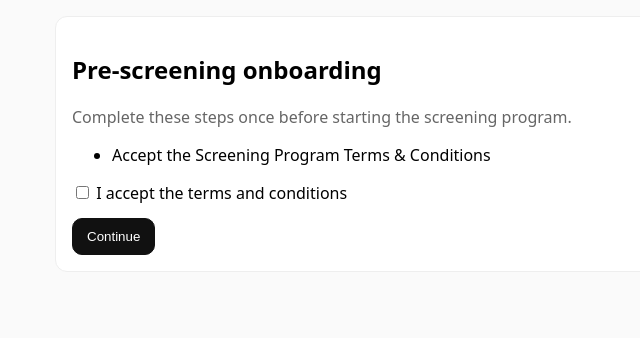
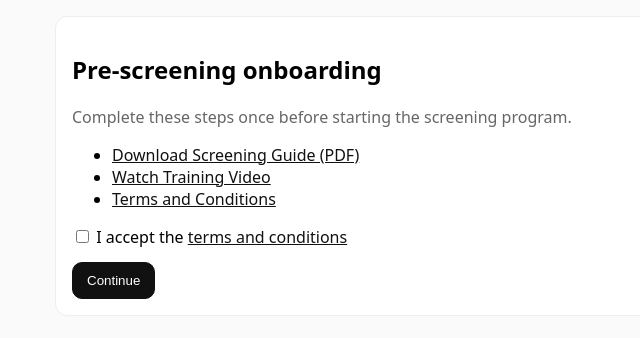
Before and after one commit to admin-masters/nutrilife, a Django app: page /screening-program/admin/onboarding/ in a window 1280 px wide. Shown: the top 338 px of the page, without its empty margins (155-795 px from the left). Run offline with Django 5.2, Linux system fonts and the light colour scheme; a user stored in the database is signed in; tables that the repository leaves empty hold one stand-in row (values such as "Sample post"); parts of the project's set-up code (start-up, migrations or seed data) failed here and were passed over.

Commit message:
Minor template chanegs on the pre screening onboarding page

```diff
--- a/backend/nutrilift/settings.py
+++ b/backend/nutrilift/settings.py
@@ -246,3 +246,5 @@ SCREENING_TRAINING_VIDEO_URL = os.getenv("SCREENING_TRAINING_VIDEO_URL", "")
 
 # Academic year start month (India often June)
 SCREENING_ACADEMIC_YEAR_START_MONTH = int(os.getenv("SCREENING_ACADEMIC_YEAR_START_MONTH", "6"))
+
+SCREENING_TERMS_URL = os.getenv("SCREENING_TERMS_URL", "")
--- a/backend/screening_only/views.py
+++ b/backend/screening_only/views.py
@@ -475,6 +475,7 @@ def admin_onboarding(request: HttpRequest) -> HttpResponse:
 
     guide_url = getattr(settings, "SCREENING_GUIDE_URL", "")
     training_url = getattr(settings, "SCREENING_TRAINING_VIDEO_URL", "")
+    terms_url = getattr(settings, "SCREENING_TERMS_URL", "") or "#"
 
     return render(
         request,
@@ -484,6 +485,7 @@ def admin_onboarding(request: HttpRequest) -> HttpResponse:
             "accepted": accepted,
             "guide_url": guide_url,
             "training_url": training_url,
+            "terms_url": terms_url,
         },
     )
 
--- a/backend/templates/screening_only/admin_onboarding.html
+++ b/backend/templates/screening_only/admin_onboarding.html
@@ -18,16 +18,16 @@
     <p class="muted">Complete these steps once before starting the screening program.</p>
 
     <ul>
-      {% if guide_url %}<li><a class="link" href="{{ guide_url }}" target="_blank">Download Screening Guide (PDF)</a></li>{% endif %}
-      {% if training_url %}<li><a class="link" href="{{ training_url }}" target="_blank">Watch Training Video</a></li>{% endif %}
-      <li>Accept the Screening Program Terms & Conditions</li>
+      <li><a class="link" href="{{ guide_url }}" target="_blank">Download Screening Guide (PDF)</a></li>
+      <li><a class="link" href="{{ training_url }}" target="_blank">Watch Training Video</a></li>
+      <li><a class="link" href="{{ terms_url }}" target="_blank">Terms and Conditions</a></li>
     </ul>
 
     <form method="post">
       {% csrf_token %}
       <label style="display:block;margin-top:12px;">
         <input type="checkbox" name="accept_terms" {% if accepted %}checked{% endif %}/>
-        I accept the terms and conditions
+        I accept the <a class="link" href="{{ terms_url }}" target="_blank">terms and conditions</a>
       </label>
       <button type="submit">Continue</button>
     </form>
```
